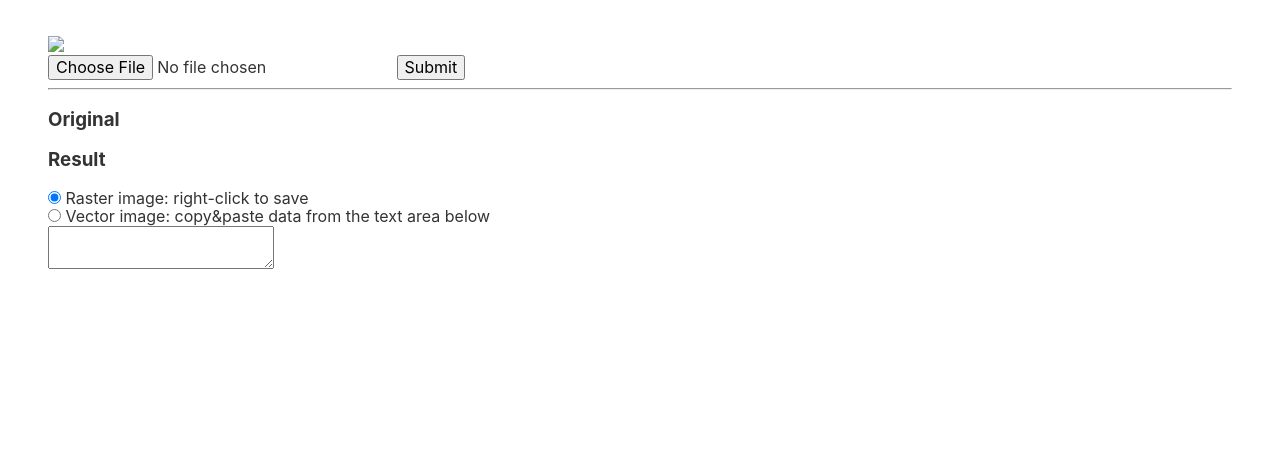
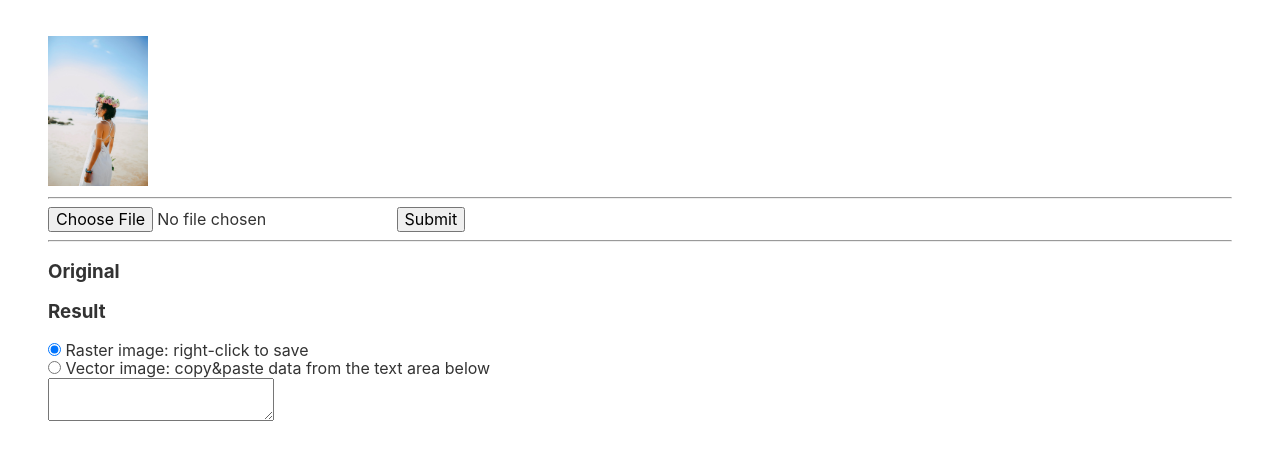
Before and after one commit to mjcampagna/primitiv, a website built with webpack: page src/index.html in a window 1280 px wide. Built offline with nearby package versions, Linux system fonts and the light colour scheme; files whose address does not match are found by name.

Commit message:
Tweaks current demo implementation

```diff
--- a/src/index.html
+++ b/src/index.html
@@ -13,16 +13,17 @@
 
 			<div id="app">
 
-        <img src="./zhang_jingna.jpg" style="width: 100px; height: auto; cursor:pointer;" />
+        <img src="../src/photo-1505062351414-586330b076f2.jpeg" style="width: 100px; height: auto; cursor:pointer;" />
 
+        <hr />
         <form>
           <input type="file" />
           <button type="submit">Submit</button>
         </form>
+        <hr />
 
       </div>
 
-      <hr />
 
       <section id="output">
         <div>
--- a/src/index.js
+++ b/src/index.js
@@ -11,7 +11,7 @@ import { imgSrcToBlob } from 'blob-util';
 
 
 let cfg = {
-	steps: 50,
+	steps: 75,
 	computeSize: 256,
 	viewSize: 512,
 	shapes: 200,
```
Also changed, not shown: src/photo-1505062351414-586330b076f2.jpeg (added).
